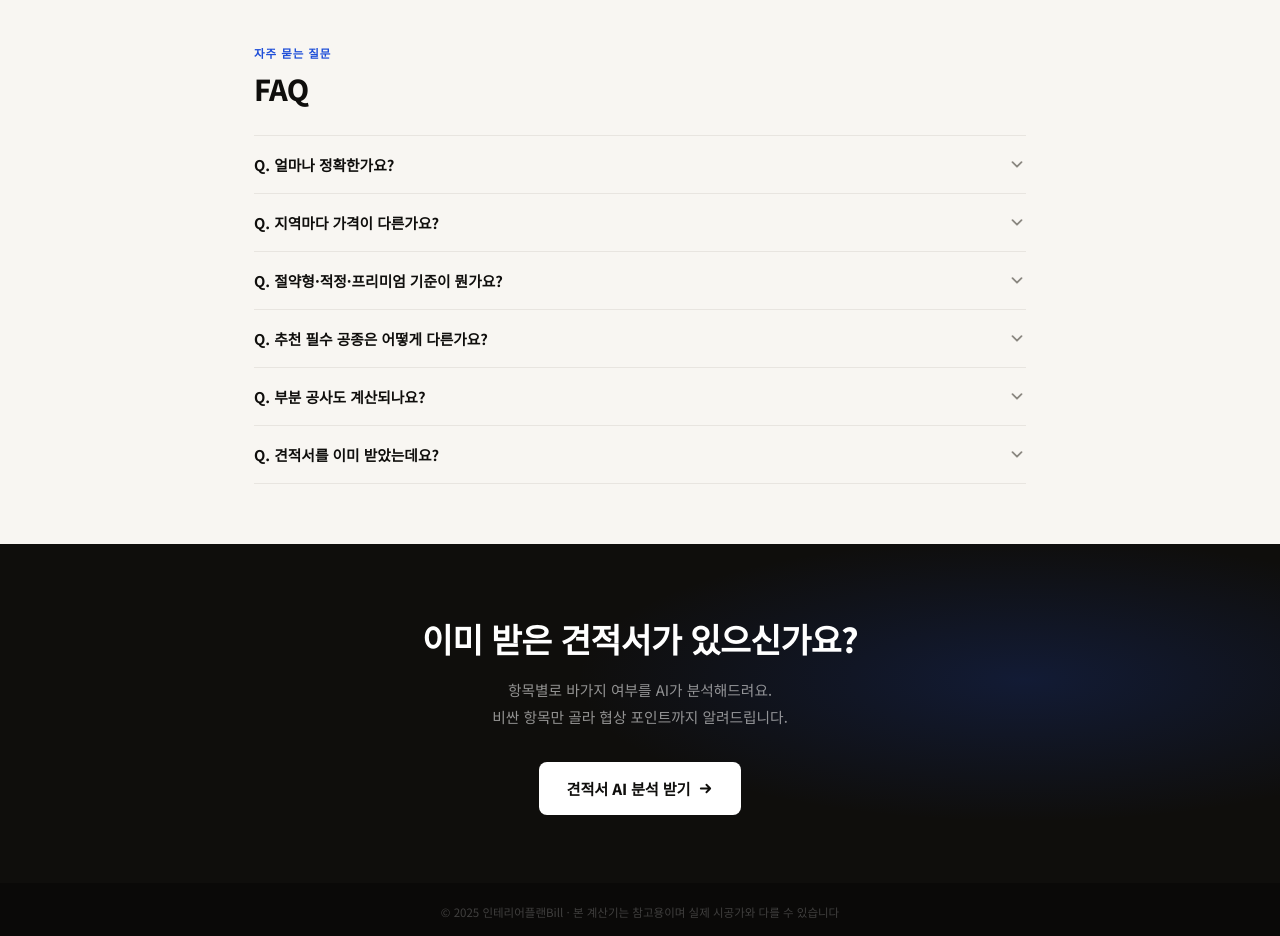
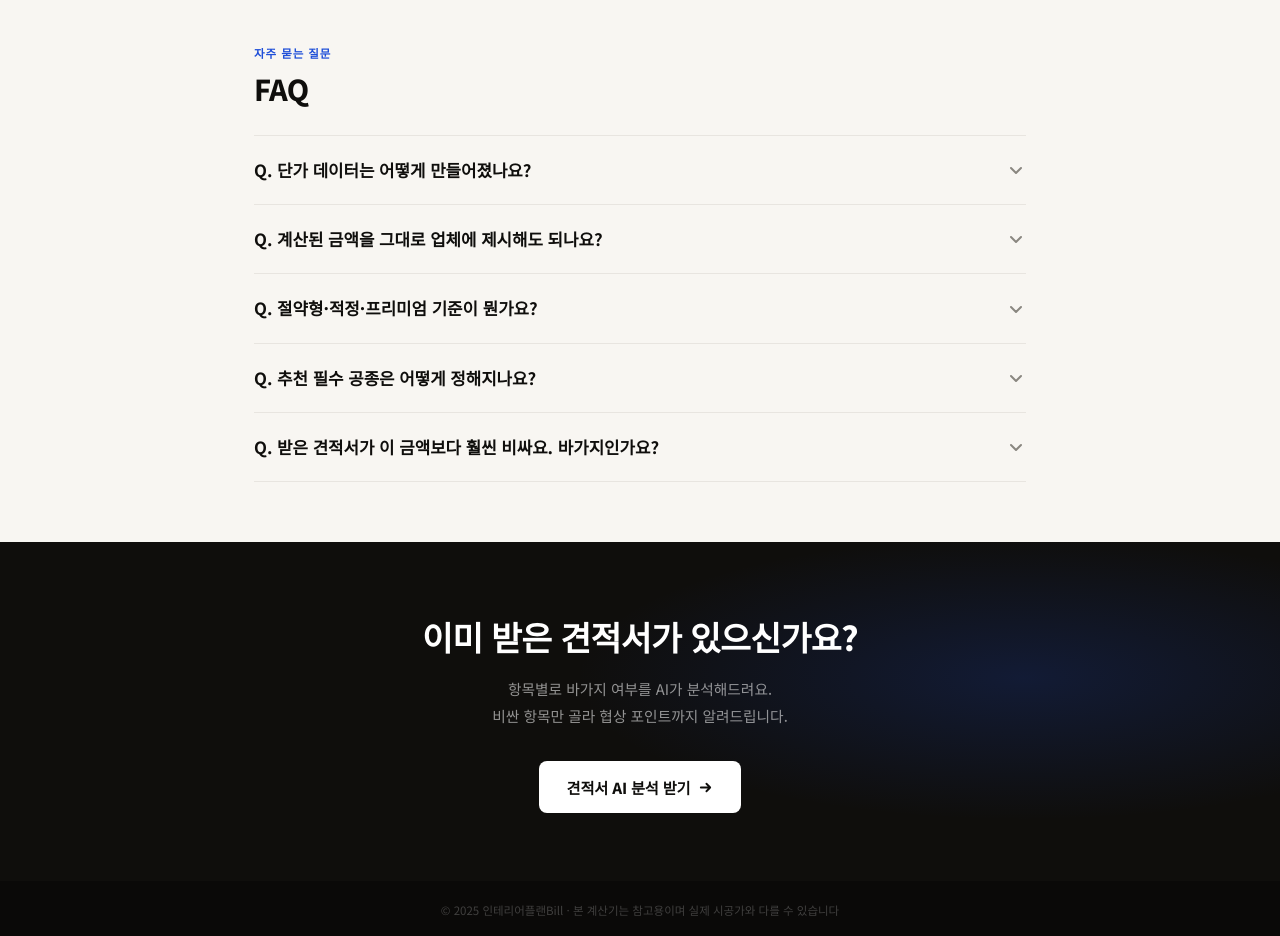
Before and after one commit to sosossamm/planbill, a plain HTML site: page index.html in a window 1280 px wide. Shown: the part 3500-4436 px from the top of the page. Drawn offline with Linux system fonts and the light colour scheme.

Commit message:
Update index.html

```diff
--- a/index.html
+++ b/index.html
@@ -236,12 +236,12 @@ body{font-family:'Noto Sans KR',sans-serif;color:var(--ink);background:var(--pap
 #faq{background:var(--paper);padding:60px var(--pad);}
 .fitem{border-bottom:1px solid var(--rule);}
 .fitem:first-child{border-top:1px solid var(--rule);}
-.fq{width:100%;background:none;border:none;text-align:left;padding:18px 0;font-family:inherit;font-size:.92rem;font-weight:700;color:var(--ink);cursor:pointer;display:flex;align-items:center;justify-content:space-between;gap:12px;}
-.fqt{flex:1;word-break:keep-all;}
-.farr{width:18px;height:18px;flex-shrink:0;transition:transform .25s;color:var(--muted);}
+.fq{width:100%;background:none;border:none;text-align:left;padding:22px 0;font-family:inherit;font-size:1.05rem;font-weight:700;color:var(--ink);cursor:pointer;display:flex;align-items:center;justify-content:space-between;gap:16px;}
+.fqt{flex:1;word-break:keep-all;line-height:1.45;}
+.farr{width:20px;height:20px;flex-shrink:0;transition:transform .25s;color:var(--muted);}
 .fitem.open .farr{transform:rotate(180deg);}
-.fa2{overflow:hidden;max-height:0;transition:max-height .3s ease,padding .3s ease;font-size:.86rem;color:var(--ink3);line-height:1.8;word-break:keep-all;}
-.fitem.open .fa2{max-height:300px;padding-bottom:18px;}
+.fa2{overflow:hidden;max-height:0;transition:max-height .45s ease,padding .3s ease;font-size:.97rem;color:var(--ink3);line-height:1.9;word-break:keep-all;}
+.fitem.open .fa2{max-height:600px;padding-bottom:22px;}
 
 /* ── CTA ── */
 #cta{background:var(--ink);padding:68px var(--pad);text-align:center;position:relative;overflow:hidden;}
@@ -851,15 +851,14 @@ function applyEg(region,pyeong,purposeId){
 
 // FAQ
 [
-  {q:'얼마나 정확한가요?',        a:'실제 시공 가격은 업체·자재·시기마다 20~30% 차이가 납니다. 이 계산기는 2024~2025년 실거래 시세와 공종별 단가 데이터를 기반으로 예산 범위를 제시하며, 참고용으로 활용하세요.'},
-  {q:'지역마다 가격이 다른가요?', a:'서울이 기타 지역보다 평균 28% 높습니다. 서울 약 155만/평, 수도권 128만/평, 광역시 115만/평 기준으로 산출됩니다.'},
-  {q:'절약형·적정·프리미엄 기준이 뭔가요?', a:'절약형은 합지벽지·PVC장판 등 기본 자재, 적정은 실크벽지·강마루 등 중급 자재, 프리미엄은 수입벽지·원목마루 등 고급 자재 기준입니다. 결과 페이지에서 각 등급 버튼을 누르면 자재 기준과 추천 공종이 자세히 나와요.'},
-  {q:'추천 필수 공종은 어떻게 다른가요?', a:'결과 페이지에서 절약형·적정·프리미엄 탭을 누르면 등급별로 포함 공종이 달라집니다. 절약형은 3~4개, 적정은 5~6개, 프리미엄은 최대 10개 공종이 추천되며, 각 공종에 선택 이유도 함께 표시돼요.'},
-  {q:'부분 공사도 계산되나요?',   a:'현재는 전체 리모델링 기준입니다. 욕실만, 주방만 등 부분 공사 기능은 추후 추가 예정입니다.'},
-  {q:'견적서를 이미 받았는데요?', a:'아래 버튼에서 견적서를 AI로 분석하면 항목별 바가지 여부를 확인할 수 있어요.'},
+  {q:'단가 데이터는 어떻게 만들어졌나요?', a:'2024~2025년 국내 아파트 인테리어 실거래 사례와 공종별 시공 단가를 분석해 만든 기준값입니다.\n\n공종마다 자재 등급(절약형·적정·프리미엄)을 구분해 단가 범위를 설정했어요. 예를 들어 도배는 합지벽지(절약형) / 실크벽지(적정) / 수입벽지(프리미엄)로 나눠 각각 다른 단가를 적용합니다.\n\n지역별로는 서울(+28%), 수도권(+12%), 광역시(+5%), 기타(기준) 계수를 곱해 반영합니다. 실제 시공가는 업체·현장 조건에 따라 ±20~30% 차이가 날 수 있으므로, 이 금액은 예산 수립 참고용으로 활용해 주세요.'},
+  {q:'계산된 금액을 그대로 업체에 제시해도 되나요?', a:'직접 제시하기보다는 내 예산의 기준선으로 활용하는 것을 추천해요.\n\n이 계산기는 전국 평균 시세를 기반으로 한 참고값이기 때문에, 실제 현장의 구조·노후도·접근성 등에 따라 업체 견적과 차이가 날 수 있습니다. "이 정도 범위를 기대하고 있다"는 맥락으로 활용하면 업체와 대화할 때 훨씬 유리한 위치에 설 수 있어요.\n\n가장 좋은 활용법은 이 금액으로 예산 상한을 정한 뒤, 3개 이상의 업체에서 견적을 받아 비교하는 것입니다. 항목별로 단가 차이가 나는 이유를 업체에 직접 물어보는 것도 중요해요.'},
+  {q:'절약형·적정·프리미엄 기준이 뭔가요?', a:'세 등급은 자재 품질과 시공 방식의 차이로 나뉩니다.\n\n절약형은 기능에 충실한 기본 자재(합지벽지·PVC장판·보급형 타일 등)로, 예산 관리가 최우선이거나 임대용 세팅에 적합합니다. 적정은 10년 이상 쓸 수 있는 중급 자재(실크벽지·강마루·인조대리석 싱크대 등)로, 실거주 리모델링의 가장 합리적인 선택이에요. 프리미엄은 수입벽지·원목마루·포세린 타일 등 고급 자재와 마이너스 몰딩·히든도어 같은 디자인 시공을 포함합니다.\n\n결과 페이지에서 각 등급 버튼을 누르면 자재 기준 설명과 추천 공종 목록이 함께 나와요.'},
+  {q:'추천 필수 공종은 어떻게 정해지나요?', a:'인테리어 목적과 선택한 등급에 따라 조합이 달라집니다.\n\n예를 들어 "새집처럼 깔끔하게" 목적에서 절약형을 선택하면 도배·바닥재·입주청소 3개가 핵심으로 추천돼요. 같은 목적이라도 프리미엄을 선택하면 욕실·싱크대·발코니샷시까지 최대 10개 공종이 추천됩니다.\n\n미포함 공종도 함께 보여드려서, 등급을 올릴 때 어떤 공종이 추가되는지 한눈에 비교할 수 있어요. 각 공종 옆에는 왜 이 목적에 이 공종이 중요한지 이유도 함께 표시됩니다.'},
+  {q:'받은 견적서가 이 금액보다 훨씬 비싸요. 바가지인가요?', a:'꼭 바가지라고 단정할 수는 없어요. 몇 가지를 먼저 확인해보세요.\n\n첫째, 견적서에 포함된 공종이 이 계산기와 같은지 확인해야 합니다. 철거비·폐기물 처리비·보양 작업·엘리베이터 사용료 등이 추가된 경우 금액이 높아질 수 있어요. 둘째, 자재 등급을 확인하세요. 같은 "욕실 공사"라도 수입 도기·포세린 타일을 쓰면 기준값보다 훨씬 높게 나옵니다. 셋째, 업체 규모와 A/S 보증 기간에 따라 단가가 달라지기도 해요.\n\n이미 받은 견적서가 있다면 아래 AI 분석 서비스에서 항목별 적정 여부를 구체적으로 확인해볼 수 있어요.'},
 ].forEach(f=>{
   const d=document.createElement('div'); d.className='fitem';
-  d.innerHTML=`<button class="fq" onclick="this.closest('.fitem').classList.toggle('open')"><span class="fqt">Q. ${f.q}</span><svg class="farr" viewBox="0 0 20 20" fill="none"><path d="M5 8l5 5 5-5" stroke="currentColor" stroke-width="2" stroke-linecap="round" stroke-linejoin="round"/></svg></button><div class="fa2">A. ${f.a}</div>`;
+  d.innerHTML=`<button class="fq" onclick="this.closest('.fitem').classList.toggle('open')"><span class="fqt">Q. ${f.q}</span><svg class="farr" viewBox="0 0 20 20" fill="none"><path d="M5 8l5 5 5-5" stroke="currentColor" stroke-width="2" stroke-linecap="round" stroke-linejoin="round"/></svg></button><div class="fa2">A. ${f.a.replace(/\n\n/g,'<br><br>')}</div>`;
   document.getElementById('flist').appendChild(d);
 });
 
```
